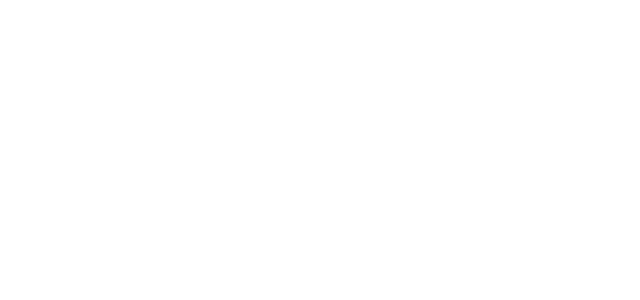
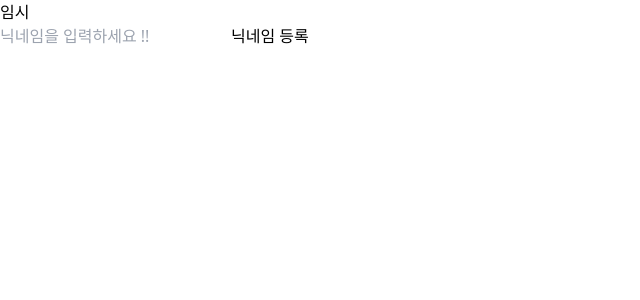
Before and after one commit to Team928/BID, a React (Vite) app in the folder FrontEnd/: page /chat in a window 1280 px wide. Shown: the top 300 px of the page, without its empty margins (0-640 px from the left). Built offline with nearby package versions, Linux system fonts and the light colour scheme.

Commit message:
feat: websocket 채팅 코드 #S10P12D208-168 #in-progress

```diff
--- /dev/null
+++ b/FrontEnd/src/components/chat/ChatLogs.tsx
@@ -0,0 +1,18 @@
+import React from "react";
+
+const ChatLogs: React.FC<{ logs: string[] }> = ({ logs }) => {
+    return (
+        <div>
+            {logs.map((logStr, i) => {
+                const chatlog = JSON.parse(logStr);
+                console.log(chatlog);
+                return (
+                    <p key={`${i}`}>
+                        {`${chatlog.author} : ${chatlog.message}`}
+                    </p>
+                )
+            })}
+        </div>
+    )
+}
+export default ChatLogs;
--- /dev/null
+++ b/FrontEnd/src/components/chat/MessageInput.tsx
@@ -0,0 +1,25 @@
+import React from "react";
+
+const MessageInput: React.FC<{
+    message: string;
+    setMessage: (value: string) => void;
+    sendMessage: React.MouseEventHandler<HTMLButtonElement>;
+}> = ({ message, setMessage, sendMessage }) => {
+
+    return (
+        <div>
+            <input
+                type="text"
+                value={message}
+                onChange={(e) => setMessage(e.target.value)}
+                placeholder="메시지를 입력하세요 !"
+            />
+            <button
+                onClick={sendMessage
+                }>
+                전송하기
+            </button>
+        </div>
+    )
+}
+export default MessageInput;
--- /dev/null
+++ b/FrontEnd/src/components/chat/UserNameInput.tsx
@@ -0,0 +1,23 @@
+import React from "react";
+
+const UserNameInput: React.FC<{
+    userNameInput: string;
+    setUserNameInput: (value: string) => void;
+    setUserName: (value: string) => void;
+}> = ({ userNameInput, setUserNameInput, setUserName }) => {
+ return (
+    <div>
+        <input type="text"
+        value={userNameInput}
+        onChange={(e) => setUserNameInput(e.target.value)}
+        placeholder="닉네임을 입력하세요 !!"
+        />
+        <button
+        onClick={() => userNameInput && setUserName(userNameInput)}>
+            닉네임 등록
+        </button>
+    </div>
+ )
+}
+
+export default UserNameInput;
--- a/FrontEnd/src/pages/chat/ChatPage.tsx
+++ b/FrontEnd/src/pages/chat/ChatPage.tsx
@@ -1,5 +1,91 @@
-const ChatPage = () => {
-  return <></>;
-};
+// 미완성
+
+import ChatLogs from "@/components/chat/ChatLogs";
+import MessageInput from "@/components/chat/MessageInput";
+import UserNameInput from "@/components/chat/UserNameInput";
+import React, { useEffect, useRef, useState } from "react";
+
+
+const ChatPage: React.FC = () => {
+
+  const [userNameInput, setUserNameInput] = useState("");
+    const [userName, setUserName] = useState("");
+    const [message, setMessage] = useState("");
+    const [chatLogs, setChatLogs] = useState<string[]>([]);
+
+    const wsRef = useRef<WebSocket | null>(null);
+
+    useEffect(() => {
+        if (userName) {
+            console.log(userName)
+            wsRef.current = new WebSocket(`ws://localhost:8080/chat`);
+
+            wsRef.current.onopen = () => console.log("Connection opened!!");
+
+            wsRef.current.onmessage = (event) =>
+                setChatLogs((prevChatLogs) => [...prevChatLogs, event.data]);
+
+            wsRef.current.onclose = (event) => {
+                if (event.wasClean) {
+                    console.log("Connection colsed");
+                } else {
+                    console.log("connection failed");
+                }
+            };
+            return () => wsRef.current?.close();
+            }
+            return undefined;
+        }, [userName]);
+
+        const sendMessage = () => {
+            if (
+                message.trim() !== "" &&
+                userName.trim() !== "" &&
+                wsRef.current &&
+                wsRef.current.readyState === WebSocket.OPEN
+            ) {
+                const payload = JSON.stringify({ author: userName, message: message});
+                console.log(payload);
+                wsRef.current.send(payload);
+
+                setMessage("");
+            }
+        };
+        return (
+          <div>
+              <h1>임시</h1>
+              <ChatLogs logs={chatLogs} />
+              {!userName ? (
+                  <form
+                  onSubmit={(e) => {
+                      e.preventDefault();
+                      if(userNameInput) {
+                          setUserName(userNameInput);
+                      }
+                  }}
+                  >
+                      <UserNameInput
+                          userNameInput={userNameInput}
+                          setUserNameInput={setUserNameInput}
+                          setUserName={setUserName}
+                      />
+                  </form>
+              ) : (
+                  <form
+                  onSubmit={(e) => {
+                      e.preventDefault();
+                      sendMessage();
+                  }}
+                  >
+                      <MessageInput
+                          message={message}
+                          setMessage={setMessage}
+                          sendMessage={() => sendMessage()}
+                      />
+                  </form>
+              )}
+          </div>
+      );
+    };
 
 export default ChatPage;
```
Also changed, not shown: FrontEnd/src/components/chat/temp.txt (deleted).
